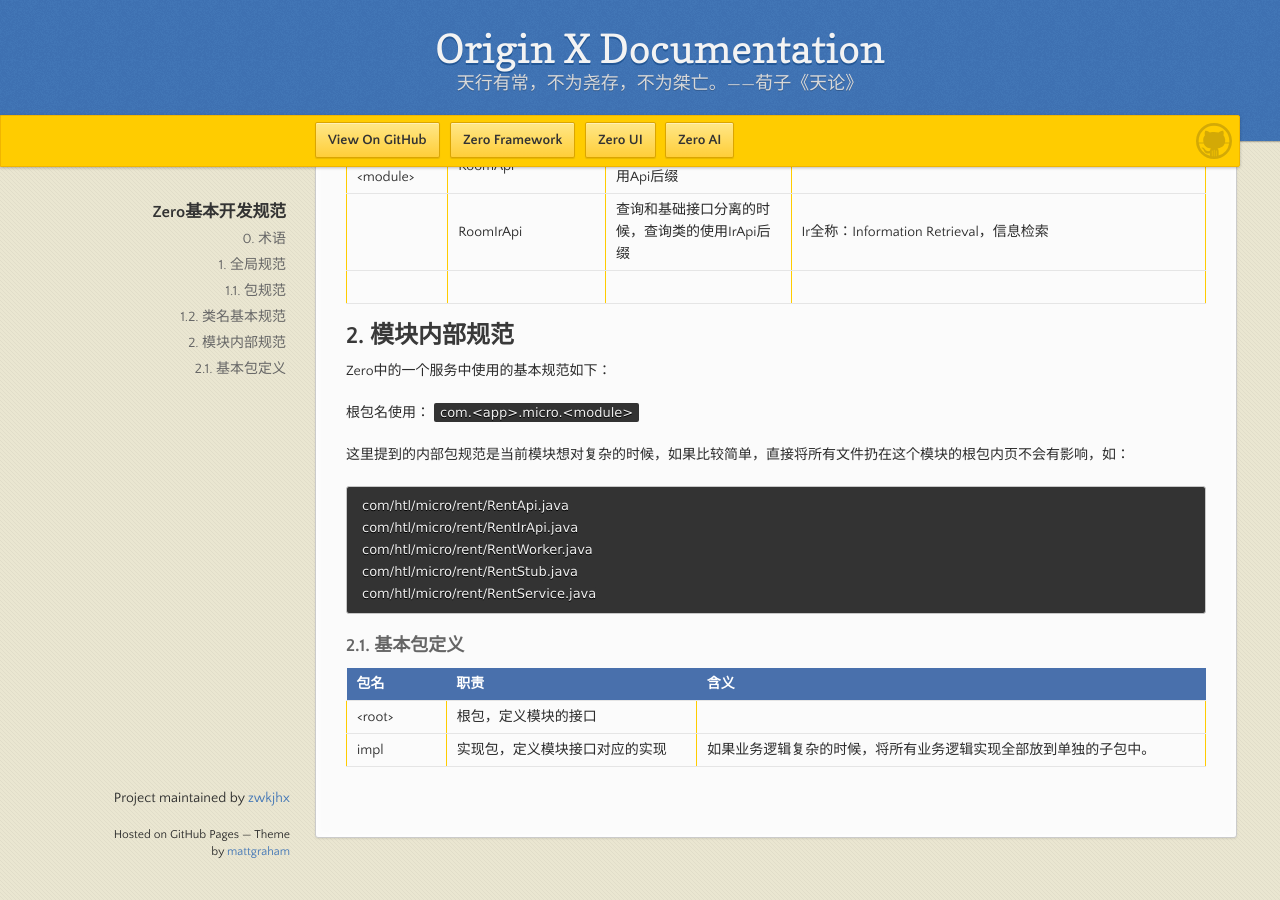
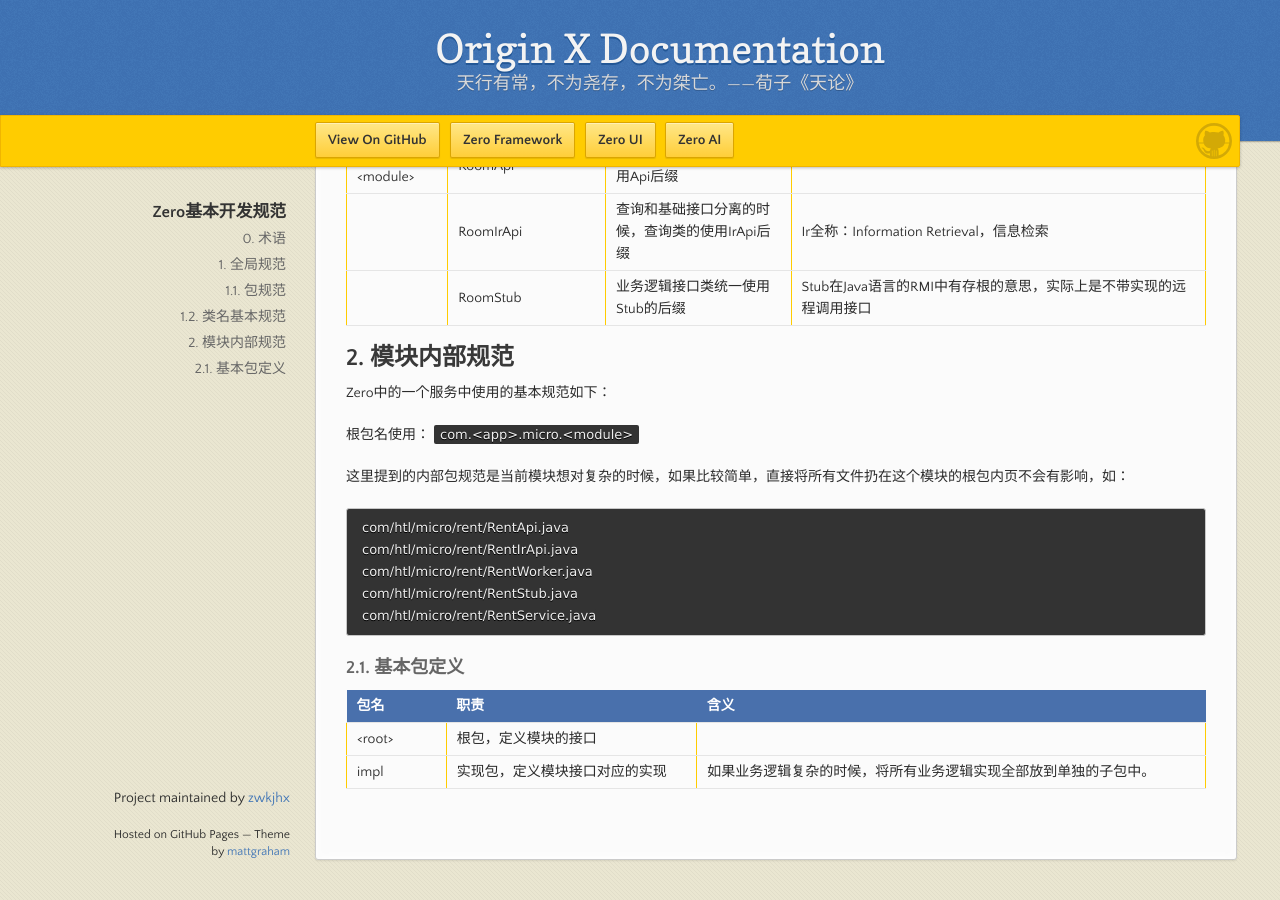
Before and after one commit to zwkjhx/ox-doc, a Jekyll site: the page built from specification/1-zerogui-fan/spc-001-zeroji-ben-kai-fa-gui-fan.md, in a window 1280 px wide and 900 px high, scrolled down 1158 px. Built offline with Jekyll 4.4.1, drawn with Linux system fonts in a browser that asks for light colours; our own code applies the rules of GitHub Pages for plain Markdown files; before the commit the page ends 2036 px from its top, so only the background shows below that.

Commit message:
Updates specification/1-zerogui-fan/spc-001-zeroji-ben-kai-fa-gui-fan.md
Auto commit by GitBook Editor

```diff
--- a/specification/1-zerogui-fan/spc-001-zeroji-ben-kai-fa-gui-fan.md
+++ b/specification/1-zerogui-fan/spc-001-zeroji-ben-kai-fa-gui-fan.md
@@ -36,7 +36,7 @@
 | ipc | MenuIvy | 统一使用Ivy的后缀命名 | Ivy有常春藤的含义，由于这个包中包含的是开放给内部服务的Rpc接口，Rpc又是长连接，一旦调用后会保持，加上Ivy的名字比较短，所以用了该命名。 |
 | micro.&lt;module&gt; | RoomApi | 所有RESTful接口类统一使用Api后缀 |  |
 |  | RoomIrApi | 查询和基础接口分离的时候，查询类的使用IrApi后缀 | Ir全称：Information Retrieval，信息检索 |
-|  |  |  |  |
+|  | RoomStub | 业务逻辑接口类统一使用Stub的后缀 | Stub在Java语言的RMI中有存根的意思，实际上是不带实现的远程调用接口 |
 
 ## 2. 模块内部规范
 
```
